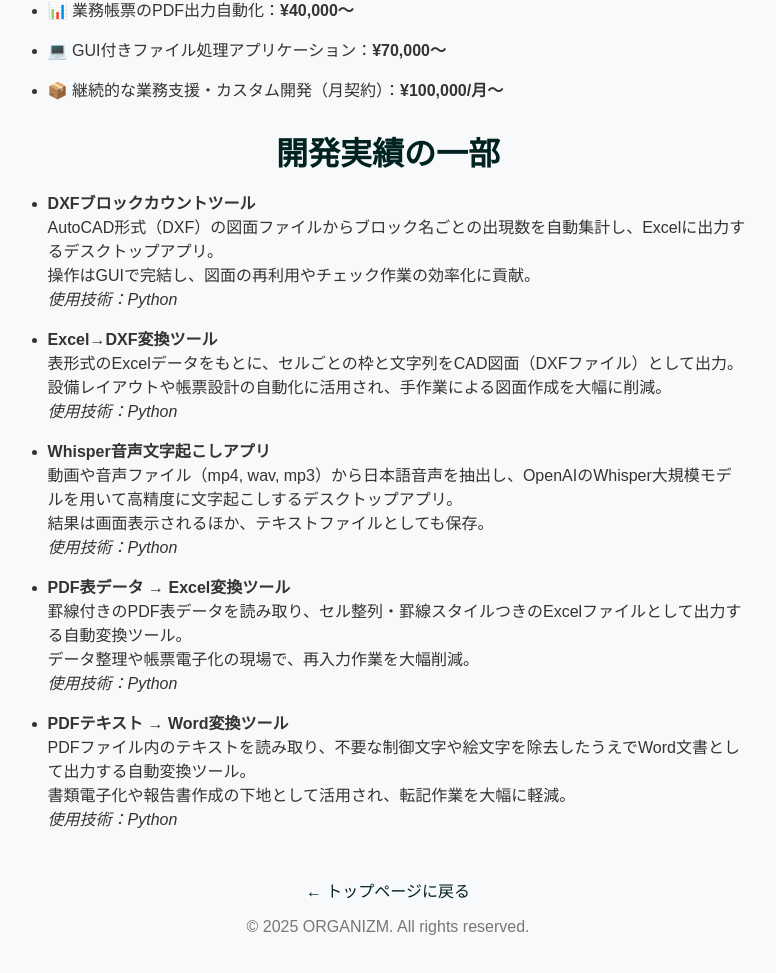
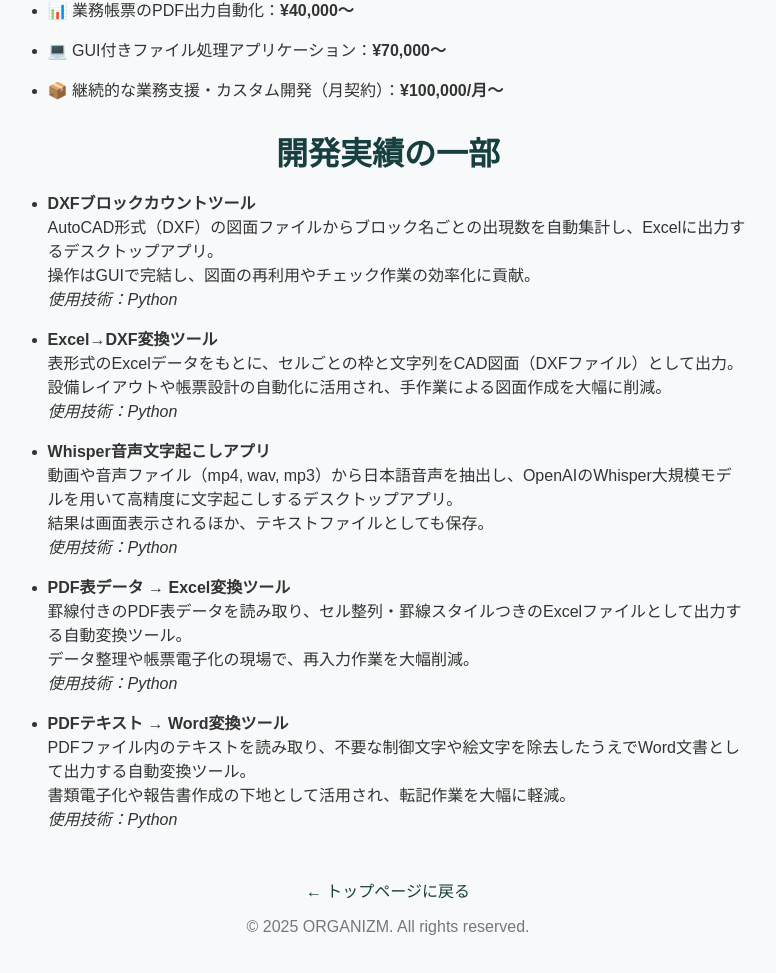
Before and after one commit to Organizm-Apps/organizm-web, a plain HTML site: page pricing.html in a window 1280 px wide. Shown: the part 259-1232 px from the top of the page, without its empty margins (252-1028 px from the left). Drawn offline with Linux system fonts and the light colour scheme.

Commit message:
Update pricing.html

```diff
--- a/pricing.html
+++ b/pricing.html
@@ -17,7 +17,7 @@
       margin-bottom: 2rem;
     }
     h1, h2 {
-      color: #002220;
+      color: #173F3F;
       font-size: 2rem;
       text-align: center;
       margin-bottom: 1rem;
@@ -36,7 +36,7 @@
       color: #777;
     }
     a {
-      color: #002220;
+      color: #173F3F;
       text-decoration: none;
     }
     a:hover {
```
